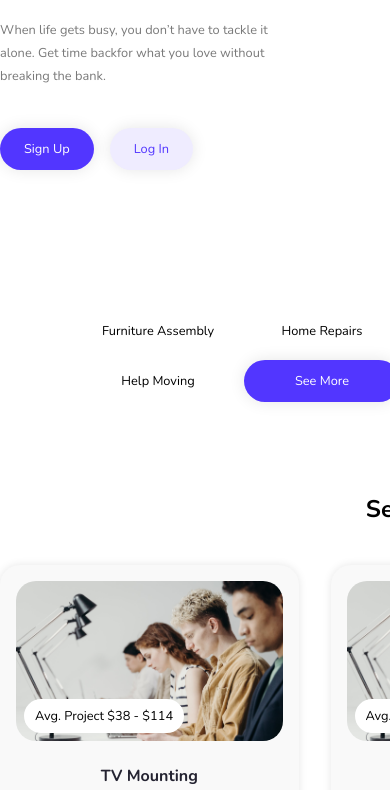
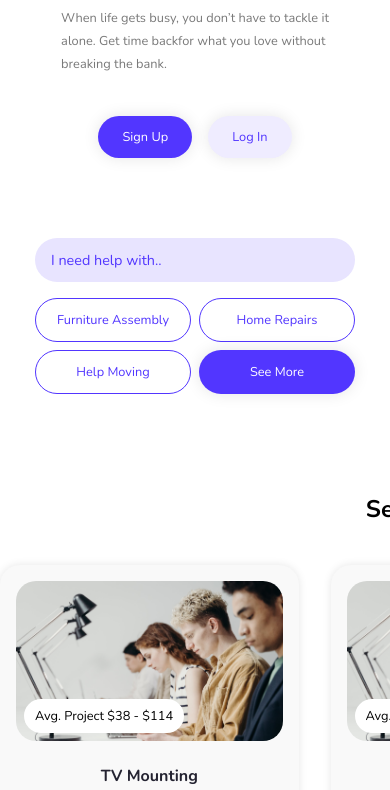
Before and after one commit to shivam907/taskRabbitFrontend, a plain HTML site: page home/index.html in a window 390 px wide. Shown: the part 217-1007 px from the top of the page. Drawn offline with nearby package versions, Linux system fonts and the light colour scheme.

Commit message:
hero responsive done

```diff
--- a/home/index.html
+++ b/home/index.html
@@ -40,7 +40,7 @@
       </nav>
       <div class="heroContent">
         <div class="hc1">
-          <h1>Everyday Life<br />Made Easier</h1>
+          <h1>Everyday Life Made Easier</h1>
           <p>
             When life gets busy, you don’t have to tackle it <br />
             alone. Get time backfor what you love without <br />
--- a/home/style.css
+++ b/home/style.css
@@ -566,7 +566,7 @@ button {
   .hero-img1 {
     position: absolute;
     right: 0;
-    width: 100%;
+    width: 100vw;
     z-index: -1;
   }
 
@@ -576,6 +576,7 @@ button {
 
   nav {
     /* width: 120rem; */
+    width: 100vw;
     /* margin: 0 auto; */
     padding: 4rem;
     display: flex;
@@ -586,6 +587,7 @@ button {
 
   .logo {
     font-size: 3rem;
+    color: #fff;
   }
 
   .nav ul {
@@ -597,6 +599,7 @@ button {
     gap: 5rem;
   }
   .nav a {
+    display: none;
     z-index: 1;
     font-size: 1.8rem;
     padding: 1.5rem 3rem;
@@ -611,22 +614,25 @@ button {
 
   .heroContent {
     /* width: 120rem; */
+    width: 100vw;
     margin: 0 auto;
     height: 100%;
     display: flex;
     flex-direction: column;
   }
   .hc1 {
-    width: 50%;
+    width: 100vw;
+    /* padding: 0 5rem; */
     height: 120%;
     display: flex;
     flex-direction: column;
     gap: 5rem;
     z-index: 1;
+    align-items: center;
     justify-content: flex-end;
   }
   .hc2 {
-    width: 50%;
+    width: 100vw;
     height: 100%;
     z-index: 1;
     display: flex;
@@ -637,6 +643,7 @@ button {
     gap: 2rem;
   }
   .hc1 h1 {
+    text-align: center;
     font-size: 5rem;
     letter-spacing: 0.2rem;
     line-height: 1.1;
@@ -648,4 +655,15 @@ button {
     line-height: 1.8;
     color: #797979;
   }
+  .hc2 input {
+    background-color: #e8e4ff;
+    color: #5236ff;
+  }
+  .hc2 input::placeholder {
+    color: #5236ff;
+  }
+  .hcbt .chittabtn {
+    border: 1px solid #5236ff;
+    color: #5236ff;
+  }
 }
```
